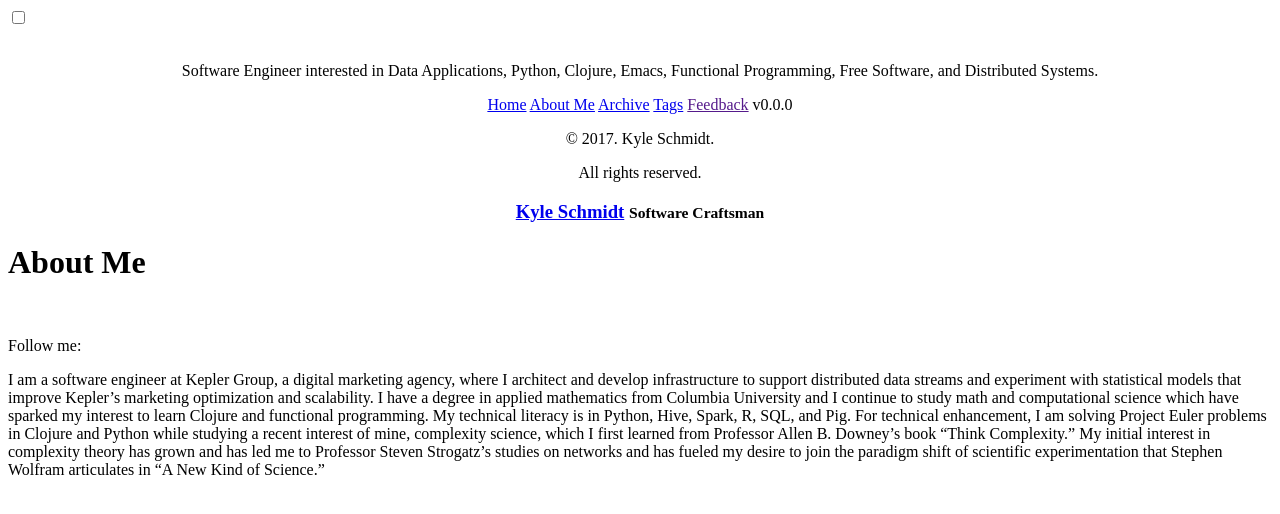
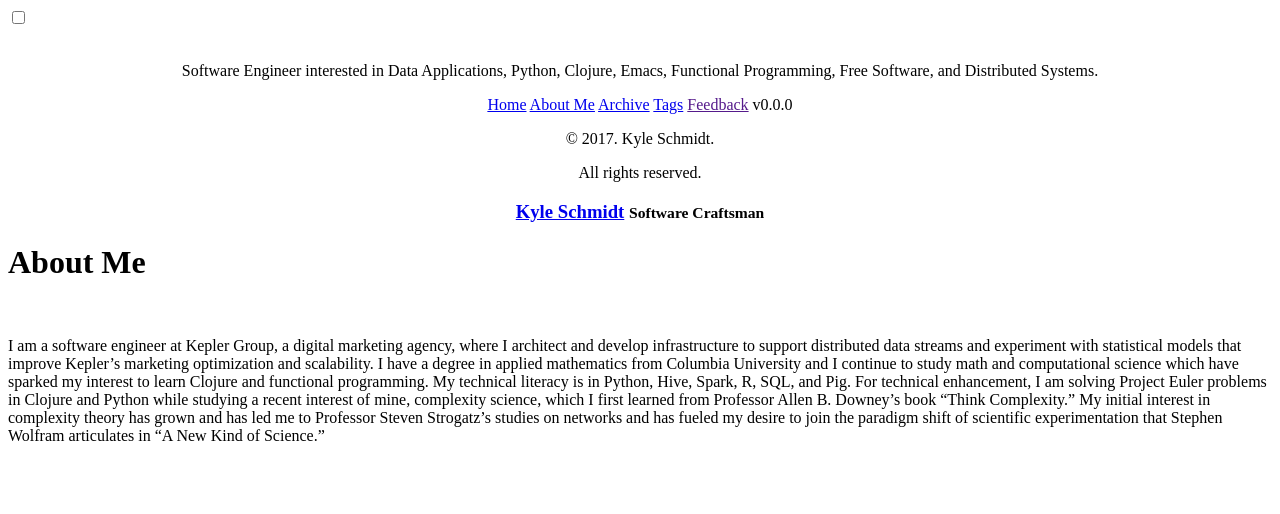
Before and after one commit to k-schmidt/k-schmidt.github.io, a Jekyll site: the page built from about.md, in a window 1280 px wide. Shown: the top 514 px of the page. Built offline with Jekyll 4.4.1, drawn with Linux system fonts in a browser that asks for light colours; nearby versions of some CDN libraries; library files that are not in the unit come from our copies.

Commit message:
modifying about and adding picture

```diff
--- a/about.md
+++ b/about.md
@@ -7,8 +7,6 @@
 
 <br>
 
-{% include follow_me.html %}
-
 I am a software engineer at Kepler Group, a digital marketing agency, where I architect and develop infrastructure to support distributed data streams and experiment with statistical models that improve Kepler's marketing optimization and scalability.
 I have a degree in applied mathematics from Columbia University and I continue to study math and computational science which have sparked my interest to learn Clojure and functional programming.
 My technical literacy is in Python, Hive, Spark, R, SQL, and Pig. For technical enhancement, I am solving Project Euler problems in Clojure and Python while studying a recent interest of mine, complexity science, which I first learned from Professor Allen B. Downey's book "Think Complexity."
```
Also changed, not shown: assets/images/profile.png, assets/images/profile_small.png.
